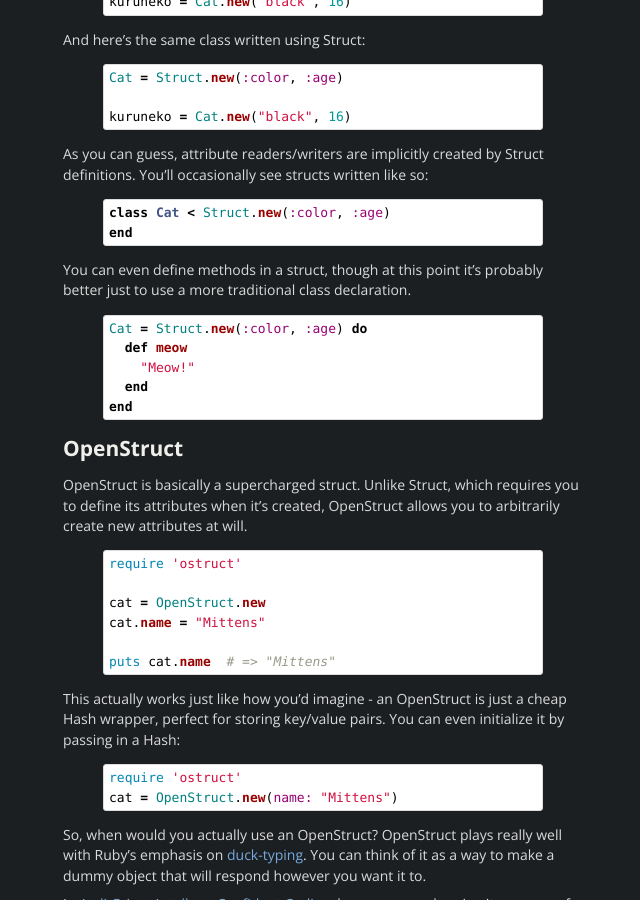
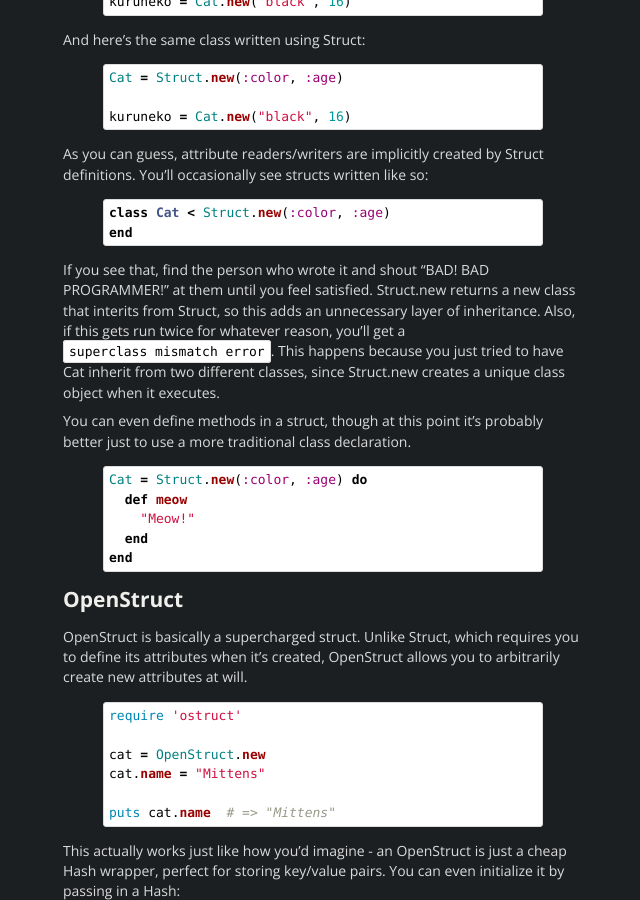
Before and after one commit to imogenkinsman/jademcgough.github.io, a Jekyll site: the page built from _posts/2014-03-27-stuct-and-openstruct.md, in a window 1280 px wide and 900 px high, scrolled down 508 px. Shown: the whole window, without its empty margins (317-957 px from the left). Built offline with Jekyll 4.4.1, drawn with Linux system fonts in a browser that asks for light colours; Markdown is read by kramdown in place of the engine named in the settings; comment, search, counter and statistics services are not loaded.

Commit message:
encourage harassment of fellow programmers

````diff
--- a/_posts/2014-03-27-stuct-and-openstruct.md
+++ b/_posts/2014-03-27-stuct-and-openstruct.md
@@ -37,6 +37,8 @@ As you can guess, attribute readers/writers are implicitly created by Struct def
 class Cat < Struct.new(:color, :age)
 end
 {% endhighlight %}
+
+If you see that, find the person who wrote it and shout "BAD! BAD PROGRAMMER!" at them until you feel satisfied. Struct.new returns a new class that interits from Struct, so this adds an unnecessary layer of inheritance. Also, if this gets run twice for whatever reason, you'll get a ```superclass mismatch error```. This happens because you just tried to have Cat inherit from two different classes, since Struct.new creates a unique class object when it executes.
 
 You can even define methods in a struct, though at this point it's probably better just to use a more traditional class declaration.
 {% highlight ruby %}
````
Also changed, not shown: _posts/2014-07-17-kernel-conversion-methods.md (renamed from _posts/2014-7-17-kernel-conversion-methods.md).
